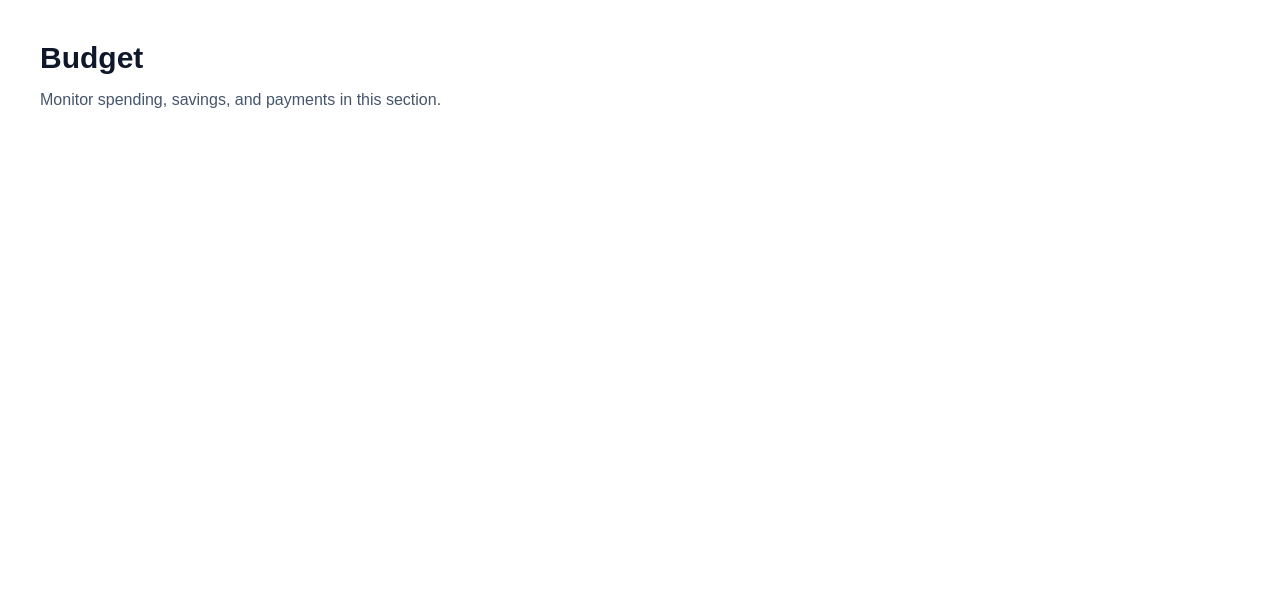
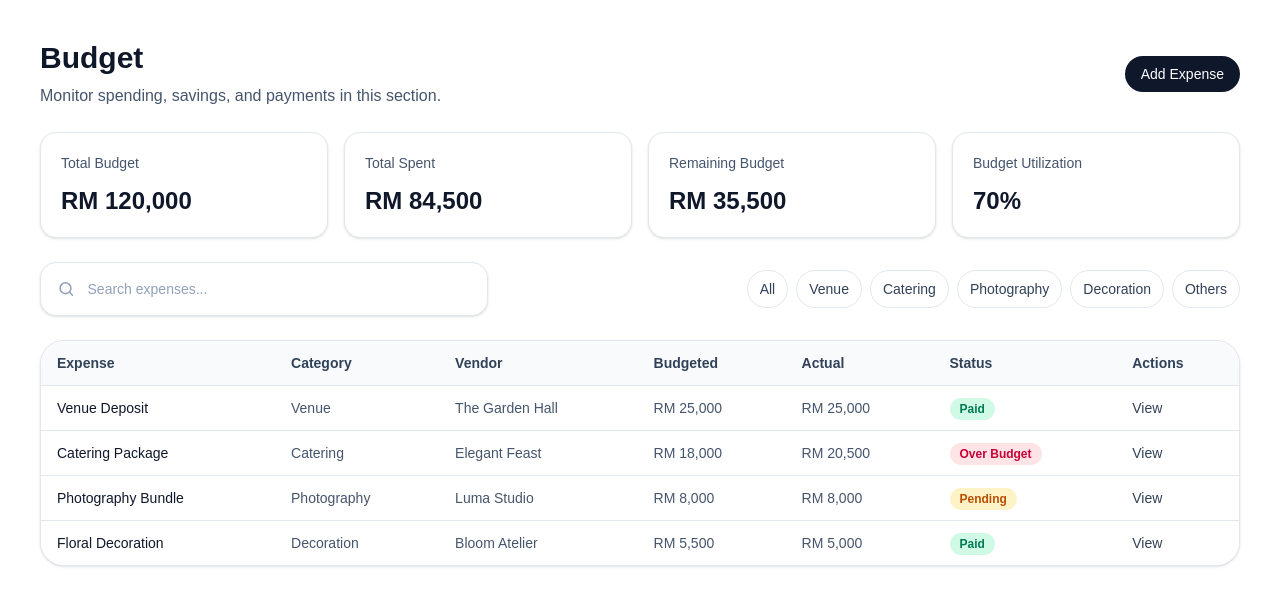
Before and after one commit to RCEventPlanner/WeddingPlanningOS, a Next.js app: page /budget in a window 1280 px wide. Shown: the top 606 px of the page. Built offline with nearby package versions, Linux system fonts and the light colour scheme.

Commit message:
Create budget management dashboard

```diff
--- a/app/budget/page.tsx
+++ b/app/budget/page.tsx
@@ -1,10 +1,34 @@
+import { BudgetFilter } from "../../components/BudgetFilter";
+import { BudgetOverview } from "../../components/BudgetOverview";
+import { BudgetSearchBar } from "../../components/BudgetSearchBar";
+import { BudgetTable } from "../../components/BudgetTable";
+
 export default function BudgetPage() {
   return (
     <div className="p-8 sm:p-10">
-      <h1 className="text-3xl font-semibold text-slate-900">Budget</h1>
-      <p className="mt-3 text-slate-600">
-        Monitor spending, savings, and payments in this section.
-      </p>
+      <div className="flex flex-col gap-4 sm:flex-row sm:items-center sm:justify-between">
+        <div>
+          <h1 className="text-3xl font-semibold text-slate-900">Budget</h1>
+          <p className="mt-2 text-slate-600">
+            Monitor spending, savings, and payments in this section.
+          </p>
+        </div>
+
+        <button className="rounded-full bg-slate-900 px-4 py-2 text-sm font-medium text-white transition hover:bg-slate-700">
+          Add Expense
+        </button>
+      </div>
+
+      <BudgetOverview />
+
+      <div className="mt-6 flex flex-col gap-3 lg:flex-row lg:items-center lg:justify-between">
+        <div className="w-full lg:max-w-md">
+          <BudgetSearchBar />
+        </div>
+        <BudgetFilter />
+      </div>
+
+      <BudgetTable />
     </div>
   );
 }
--- /dev/null
+++ b/components/BudgetFilter.tsx
@@ -0,0 +1,16 @@
+const filters = ["All", "Venue", "Catering", "Photography", "Decoration", "Others"];
+
+export function BudgetFilter() {
+  return (
+    <div className="flex flex-wrap gap-2">
+      {filters.map((filter) => (
+        <button
+          key={filter}
+          className="rounded-full border border-slate-200 bg-white px-3 py-2 text-sm font-medium text-slate-700 transition hover:border-slate-300 hover:bg-slate-50"
+        >
+          {filter}
+        </button>
+      ))}
+    </div>
+  );
+}
--- /dev/null
+++ b/components/BudgetOverview.tsx
@@ -0,0 +1,34 @@
+type BudgetOverviewProps = {
+  totalBudget?: string;
+  totalSpent?: string;
+  remainingBudget?: string;
+  budgetUtilization?: string;
+};
+
+export function BudgetOverview({
+  totalBudget = "RM 120,000",
+  totalSpent = "RM 84,500",
+  remainingBudget = "RM 35,500",
+  budgetUtilization = "70%",
+}: BudgetOverviewProps) {
+  const items = [
+    { label: "Total Budget", value: totalBudget },
+    { label: "Total Spent", value: totalSpent },
+    { label: "Remaining Budget", value: remainingBudget },
+    { label: "Budget Utilization", value: budgetUtilization },
+  ];
+
+  return (
+    <section className="mt-6 grid gap-4 md:grid-cols-2 xl:grid-cols-4">
+      {items.map((item) => (
+        <div
+          key={item.label}
+          className="rounded-2xl border border-slate-200 bg-white p-5 shadow-sm"
+        >
+          <p className="text-sm font-medium text-slate-600">{item.label}</p>
+          <p className="mt-3 text-2xl font-semibold text-slate-900">{item.value}</p>
+        </div>
+      ))}
+    </section>
+  );
+}
--- /dev/null
+++ b/components/BudgetSearchBar.tsx
@@ -0,0 +1,24 @@
+export function BudgetSearchBar() {
+  return (
+    <div className="rounded-2xl border border-slate-200 bg-white p-4 shadow-sm">
+      <label className="flex items-center gap-3">
+        <svg
+          className="h-5 w-5 text-slate-400"
+          viewBox="0 0 24 24"
+          fill="none"
+          stroke="currentColor"
+          strokeWidth="2"
+          strokeLinecap="round"
+          strokeLinejoin="round"
+        >
+          <circle cx="11" cy="11" r="7" />
+          <path d="m20 20-3.5-3.5" />
+        </svg>
+        <input
+          className="w-full border-none bg-transparent text-sm text-slate-700 outline-none placeholder:text-slate-400"
+          placeholder="Search expenses..."
+        />
+      </label>
+    </div>
+  );
+}
--- /dev/null
+++ b/components/BudgetTable.tsx
@@ -0,0 +1,92 @@
+type BudgetTableRow = {
+  expense: string;
+  category: string;
+  vendor: string;
+  budgeted: string;
+  actual: string;
+  status: "Paid" | "Pending" | "Over Budget";
+};
+
+const rows: BudgetTableRow[] = [
+  {
+    expense: "Venue Deposit",
+    category: "Venue",
+    vendor: "The Garden Hall",
+    budgeted: "RM 25,000",
+    actual: "RM 25,000",
+    status: "Paid",
+  },
+  {
+    expense: "Catering Package",
+    category: "Catering",
+    vendor: "Elegant Feast",
+    budgeted: "RM 18,000",
+    actual: "RM 20,500",
+    status: "Over Budget",
+  },
+  {
+    expense: "Photography Bundle",
+    category: "Photography",
+    vendor: "Luma Studio",
+    budgeted: "RM 8,000",
+    actual: "RM 8,000",
+    status: "Pending",
+  },
+  {
+    expense: "Floral Decoration",
+    category: "Decoration",
+    vendor: "Bloom Atelier",
+    budgeted: "RM 5,500",
+    actual: "RM 5,000",
+    status: "Paid",
+  },
+];
+
+const statusStyles: Record<BudgetTableRow["status"], string> = {
+  Paid: "bg-emerald-100 text-emerald-700",
+  Pending: "bg-amber-100 text-amber-700",
+  "Over Budget": "bg-rose-100 text-rose-700",
+};
+
+export function BudgetTable() {
+  return (
+    <section className="mt-6 overflow-hidden rounded-3xl border border-slate-200 bg-white shadow-sm">
+      <div className="overflow-x-auto">
+        <table className="min-w-full divide-y divide-slate-200 text-sm">
+          <thead className="bg-slate-50">
+            <tr>
+              <th className="px-4 py-3 text-left font-semibold text-slate-700">Expense</th>
+              <th className="px-4 py-3 text-left font-semibold text-slate-700">Category</th>
+              <th className="px-4 py-3 text-left font-semibold text-slate-700">Vendor</th>
+              <th className="px-4 py-3 text-left font-semibold text-slate-700">Budgeted</th>
+              <th className="px-4 py-3 text-left font-semibold text-slate-700">Actual</th>
+              <th className="px-4 py-3 text-left font-semibold text-slate-700">Status</th>
+              <th className="px-4 py-3 text-left font-semibold text-slate-700">Actions</th>
+            </tr>
+          </thead>
+          <tbody className="divide-y divide-slate-200 bg-white">
+            {rows.map((row) => (
+              <tr key={row.expense} className="hover:bg-slate-50">
+                <td className="px-4 py-3 font-medium text-slate-900">{row.expense}</td>
+                <td className="px-4 py-3 text-slate-600">{row.category}</td>
+                <td className="px-4 py-3 text-slate-600">{row.vendor}</td>
+                <td className="px-4 py-3 text-slate-600">{row.budgeted}</td>
+                <td className="px-4 py-3 text-slate-600">{row.actual}</td>
+                <td className="px-4 py-3">
+                  <span className={`rounded-full px-2.5 py-1 text-xs font-semibold ${statusStyles[row.status]}`}>
+                    {row.status}
+                  </span>
+                </td>
+                <td className="px-4 py-3">
+                  <button className="text-sm font-medium text-slate-700 transition hover:text-slate-900">
+                    View
+                  </button>
+                </td>
+              </tr>
+            ))}
+          </tbody>
+        </table>
+      </div>
+    </section>
+  );
+}
```
